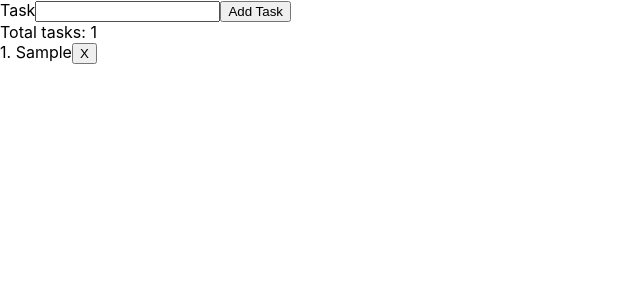
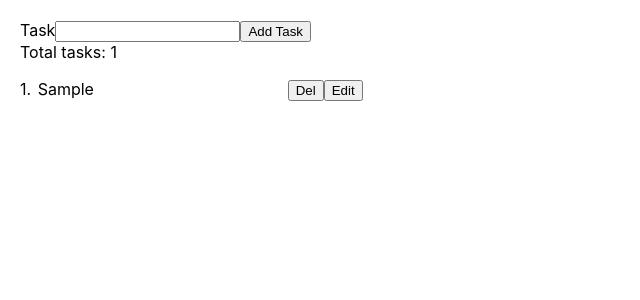
Before and after one commit to shanesc/top-task-app, a React (Create React App) app: page / in a window 1280 px wide. Both pictures are taken after typing "Sample" into the empty fields and a click on the button "Add Task". Shown: the top 300 px of the page, without its empty margins (0-640 px from the left). Built offline with nearby package versions, Linux system fonts and the light colour scheme.

Commit message:
feat: add change buttons to edit task text

```diff
--- a/src/App.js
+++ b/src/App.js
@@ -7,7 +7,7 @@ class App extends Component {
     super();
     this.state = {
       tasks: [],
-      input: '',
+      input: ''
     };
   }
 
@@ -16,11 +16,11 @@ class App extends Component {
     const task = {
       id: uuidv4(),
       text: this.state.input,
-      number: this.state.tasks.length + 1,
+      number: this.state.tasks.length + 1
     };
     this.setState({
       tasks: this.state.tasks.concat(task),
-      input: '',
+      input: ''
     });
   };
 
@@ -34,20 +34,37 @@ class App extends Component {
           id: task.id,
           text: task.text,
           // update the task number at this point
-          number: count++,
+          number: count++
         });
       }
       return tasks;
     }, []);
     // set that filtered array to the new task list
     this.setState({
-      tasks: updatedTasks,
+      tasks: updatedTasks
+    });
+  };
+
+  editTask = (id, text) => {
+    // use map to iterate through all tasks
+    const updatedTasks = this.state.tasks.map((task) => {
+      // if task.id equals id
+      if (task.id === id) {
+        // set task.text to text
+        task.text = text;
+      }
+      // return task
+      return task;
+    });
+    // setState to updatedTasks
+    this.setState({
+      tasks: updatedTasks
     });
   };
 
   inputHandler = (event) => {
     this.setState({
-      input: event.target.value,
+      input: event.target.value
     });
   };
 
@@ -63,7 +80,11 @@ class App extends Component {
           <button type='submit'>Add Task</button>
         </form>
         <span>Total tasks: {tasks.length}</span>
-        <Overview tasks={tasks} onDelete={this.deleteTask} />
+        <Overview
+          tasks={tasks}
+          onDelete={this.deleteTask}
+          onEdit={this.editTask}
+        />
       </div>
     );
   }
--- /dev/null
+++ b/src/components/Button.jsx
@@ -0,0 +1,12 @@
+import PropTypes from 'prop-types';
+
+function Button(props) {
+  return <button onClick={props.onClickHandler}>{props.text}</button>;
+}
+
+Button.propTypes = {
+  onClickHandler: PropTypes.func.isRequired,
+  text: PropTypes.string.isRequired
+};
+
+export default Button;
--- /dev/null
+++ b/src/components/Overview.css
@@ -0,0 +1,19 @@
+ul {
+  list-style: none;
+  padding: 0;
+  margin: 0;
+  margin-top: 1rem;
+}
+
+.task-item {
+  border: none;
+  font-family: inherit;
+  font-size: inherit;
+  cursor: default;
+  outline: none;
+  border-radius: 2px;
+}
+
+.editable {
+  box-shadow: 0 0 0 2px blue;
+}
--- a/src/components/Overview.jsx
+++ b/src/components/Overview.jsx
@@ -1,15 +1,14 @@
 import PropTypes from 'prop-types';
+import './Overview.css';
+import Task from './Task';
 
 function Overview(props) {
-  const { tasks, onDelete } = props;
+  const { tasks, onDelete, onEdit } = props;
   return (
-    <ul style={style}>
+    <ul>
       {tasks.map((task) => {
         return (
-          <li key={task.id}>
-            {task.number}. {task.text}
-            <button onClick={() => onDelete(task.id)}>X</button>
-          </li>
+          <Task key={task.id} task={task} onDelete={onDelete} onEdit={onEdit} />
         );
       })}
     </ul>
@@ -17,22 +16,17 @@ function Overview(props) {
 }
 
 Overview.propTypes = {
-  taskList: PropTypes.arrayOf(
+  tasks: PropTypes.arrayOf(
     PropTypes.shape({
       id: PropTypes.string,
-      text: PropTypes.string,
+      text: PropTypes.string
     })
-  ),
+  ).isRequired,
+  onDelete: PropTypes.func.isRequired
 };
 
 Overview.defaultProps = {
-  taskList: ['Task 1', 'Task 2', 'Task 3'],
-};
-
-const style = {
-  listStyle: 'none',
-  padding: 0,
-  margin: 0,
+  taskList: ['Task 1', 'Task 2', 'Task 3']
 };
 
 export default Overview;
--- /dev/null
+++ b/src/components/Task.jsx
@@ -0,0 +1,76 @@
+import PropTypes from 'prop-types';
+import { Component } from 'react';
+import Button from './Button';
+
+class Task extends Component {
+  constructor() {
+    super();
+
+    this.state = {
+      text: '',
+      isEditable: false
+    };
+  }
+
+  componentDidMount() {
+    this.setState({
+      text: this.props.task.text
+    });
+  }
+
+  toggleEditable = () => {
+    this.setState({
+      isEditable: this.state.isEditable ? false : true
+    });
+  };
+
+  handleInputChange = (event) => {
+    this.setState({
+      text: event.target.value
+    });
+  };
+
+  handleTaskChange = () => {
+    this.props.onEdit(this.props.task.id, this.state.text);
+    this.toggleEditable();
+  };
+
+  render() {
+    const { task, onDelete } = this.props;
+    const { text, isEditable } = this.state;
+    let className = 'task-item';
+    if (isEditable) {
+      className += ' editable';
+    }
+    return (
+      <li>
+        <span>{task.number}. </span>
+        <input
+          type='text'
+          value={text}
+          className={className}
+          readOnly={!isEditable}
+          tabIndex={isEditable ? '0' : '-1'}
+          onChange={(event) => this.handleInputChange(event)}
+        />
+        <Button onClickHandler={() => onDelete(task.id)} text='Del' />
+        {isEditable ? (
+          <Button onClickHandler={this.handleTaskChange} text='Change' />
+        ) : (
+          <Button onClickHandler={this.toggleEditable} text='Edit' />
+        )}
+      </li>
+    );
+  }
+}
+
+Task.propTypes = {
+  task: PropTypes.shape({
+    id: PropTypes.string,
+    text: PropTypes.string
+  }).isRequired,
+  onDelete: PropTypes.func.isRequired,
+  onEdit: PropTypes.func.isRequired
+};
+
+export default Task;
--- a/src/index.css
+++ b/src/index.css
@@ -1,10 +1,16 @@
+* {
+  box-sizing: inherit;
+}
+
 body {
   margin: 0;
+  padding: 20px;
   font-family: -apple-system, BlinkMacSystemFont, 'Segoe UI', 'Roboto', 'Oxygen',
     'Ubuntu', 'Cantarell', 'Fira Sans', 'Droid Sans', 'Helvetica Neue',
     sans-serif;
   -webkit-font-smoothing: antialiased;
   -moz-osx-font-smoothing: grayscale;
+  box-sizing: border-box;
 }
 
 code {
```
